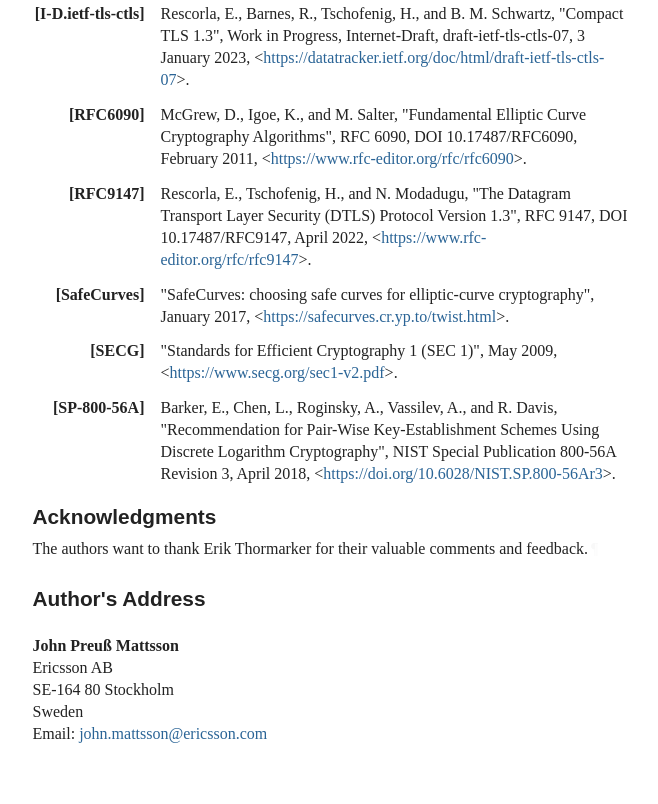
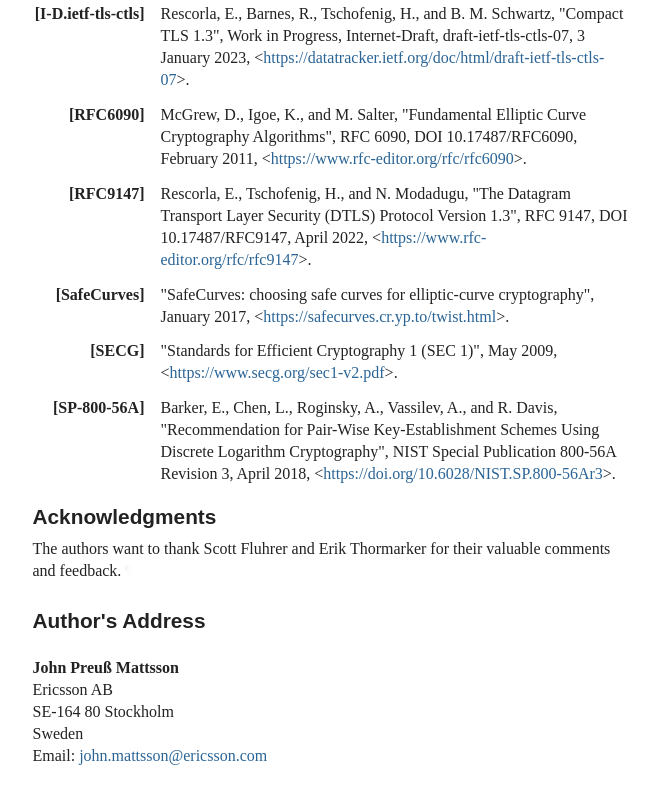
Before and after one commit to emanjon/draft-mattsson-tls-compact-ecc, a plain HTML site: page draft-mattsson-tls-compact-ecc.html in a window 1280 px wide. Shown: the part 5180-5984 px from the top of the page, without its empty margins (92-750 px from the left). Drawn offline with Linux system fonts and the light colour scheme; a web font is replaced by a local one.

Commit message:
Script updating gh-pages from 3d6fe28. [ci skip]

```diff
--- a/draft-mattsson-tls-compact-ecc.html
+++ b/draft-mattsson-tls-compact-ecc.html
@@ -1527,7 +1527,7 @@ appear in all capitals, as shown here.<a href="#section-2-1" class="pilcrow">¶<
       <h2 id="name-acknowledgments">
 <a href="#name-acknowledgments" class="section-name selfRef">Acknowledgments</a>
       </h2>
-<p id="appendix-A-1">The authors want to thank <span class="contact-name">Erik Thormarker</span> for their valuable comments and feedback.<a href="#appendix-A-1" class="pilcrow">¶</a></p>
+<p id="appendix-A-1">The authors want to thank <span class="contact-name">Scott Fluhrer</span> and <span class="contact-name">Erik Thormarker</span> for their valuable comments and feedback.<a href="#appendix-A-1" class="pilcrow">¶</a></p>
 </section>
 </div>
 <div id="authors-addresses">
```
Also changed, not shown: draft-mattsson-tls-compact-ecc.txt.
